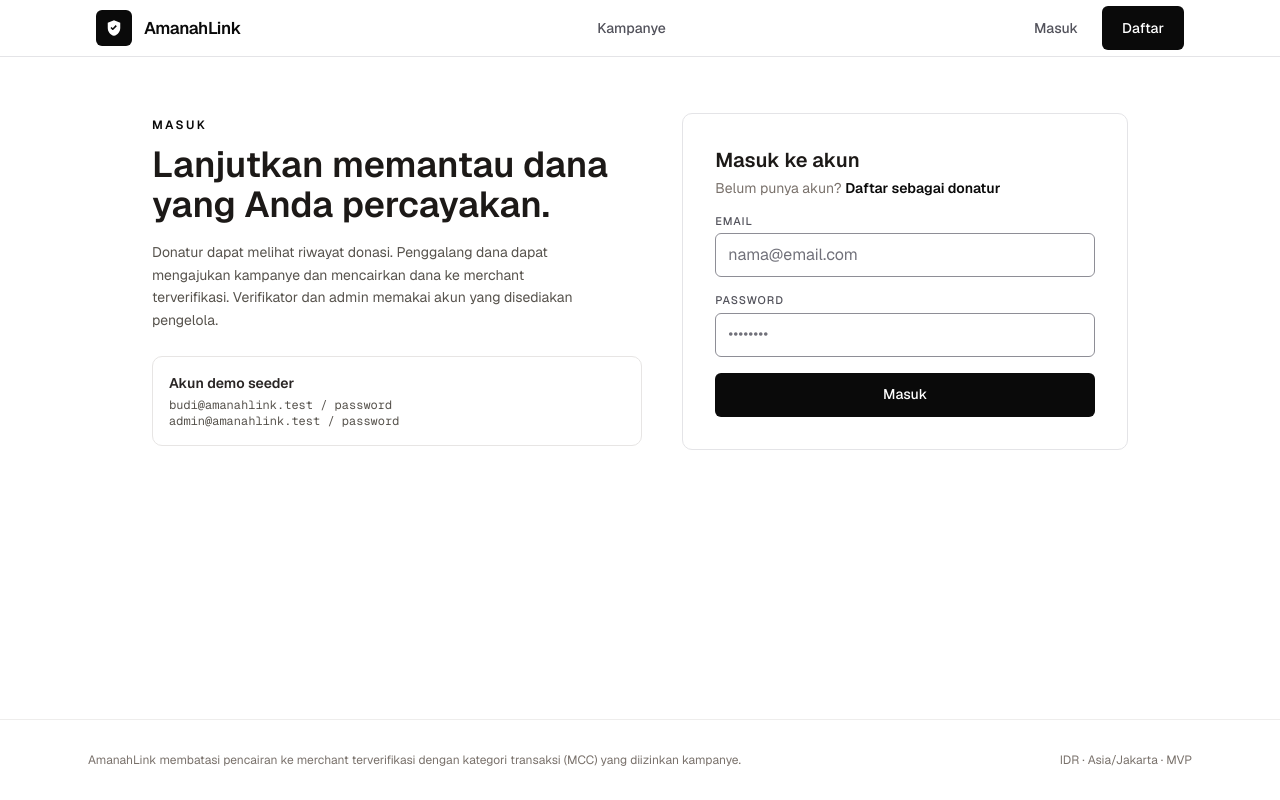
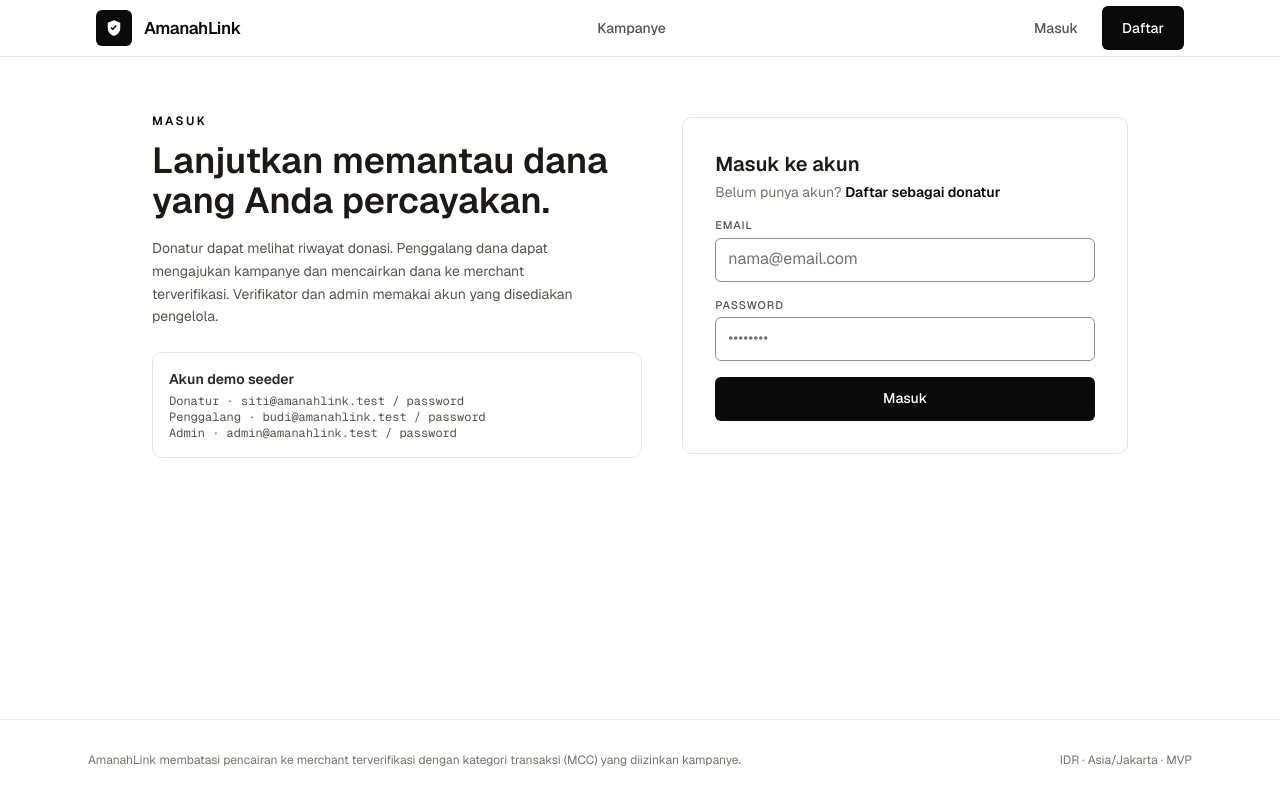
Before and after one commit to Dikaaff/AmanahLink, a Next.js app in the folder frontend/: page /login in a window 1280 px wide. Built offline with nearby package versions, Linux system fonts and the light colour scheme; no server answers.

Commit message:
feat(ui): tampilkan tiga akun demo di halaman login

```diff
--- a/frontend/src/app/login/page.tsx
+++ b/frontend/src/app/login/page.tsx
@@ -49,8 +49,15 @@ export default function LoginPage() {
         </p>
         <div className="mt-6 rounded-md border border-stone-200 bg-white/70 p-4 text-sm text-stone-600">
           <p className="font-semibold text-stone-800">Akun demo seeder</p>
-          <p className="mt-1 font-mono text-xs">budi@amanahlink.test / password</p>
-          <p className="font-mono text-xs">admin@amanahlink.test / password</p>
+          <p className="mt-1 font-mono text-xs">
+            Donatur &middot; siti@amanahlink.test / password
+          </p>
+          <p className="font-mono text-xs">
+            Penggalang &middot; budi@amanahlink.test / password
+          </p>
+          <p className="font-mono text-xs">
+            Admin &middot; admin@amanahlink.test / password
+          </p>
         </div>
       </div>
 
```
